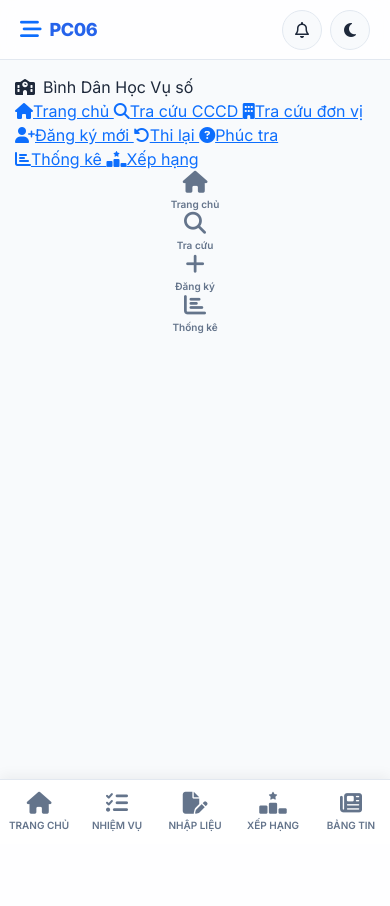
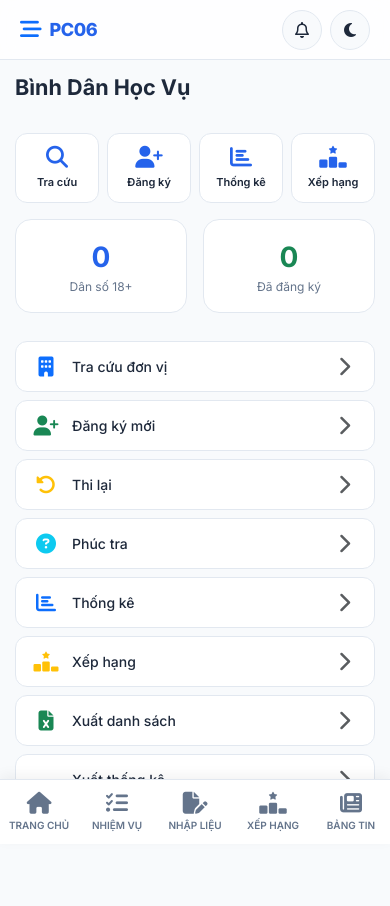
Before and after one commit to NguyenVanThe30081994/PC06Offline, a Python web app: template templates/bdhv_base_mobile.html in a window 390 px wide. Before the commit the page ends 831 px from the top, so only its background shows below. Run offline with Jinja, Linux system fonts and the light colour scheme; the template is opened without the code that fills it, so the values that code supplies are empty.

Commit message:
Update bdhv_base_mobile.html

```diff
--- a/templates/bdhv_base_mobile.html
+++ b/templates/bdhv_base_mobile.html
@@ -1,187 +1,261 @@
 {% extends "base_mobile.html" %}
 
-{% block extra_head %}
+{% block title %}Bình Dân Học Vụ - PC06 Mobile{% endblock %}
+
+{% block head %}
 <style>
-/* BDHV Mobile Sidebar */
-.bdhv-sidebar {
+/* BDHV Mobile - Clean Mobile Design */
+.bdhv-card {
     background: var(--bg-surface);
-    border-bottom: 1px solid var(--border);
-    padding: 0;
+    border: 1px solid var(--border);
+    border-radius: 16px;
+    padding: 16px;
+    margin-bottom: 12px;
 }
 
-.bdhv-menu {
-    display: flex;
-    flex-direction: column;
-    gap: 2px;
-    padding: 8px;
+.bdhv-card-header {
+    font-size: 15px;
+    font-weight: 700;
+    color: var(--text-main);
+    margin-bottom: 8px;
 }
 
-.bdhv-menu-title {
-    font-size: 11px;
+.bdhv-stat {
+    font-size: 28px;
     font-weight: 700;
-    text-transform: uppercase;
-    letter-spacing: 1px;
-    color: var(--text-muted);
-    padding: 8px;
-    opacity: 0.85;
+    color: var(--primary);
 }
 
-.bdhv-item {
-    padding: 12px 16px;
-    border-radius: 8px;
+.bdhv-stat-label {
+    font-size: 12px;
+    color: var(--text-muted);
+}
+
+.bdhv-menu-item {
+    display: flex;
+    align-items: center;
+    gap: 12px;
+    padding: 14px 16px;
+    background: var(--bg-surface);
+    border: 1px solid var(--border);
+    border-radius: 12px;
+    margin-bottom: 8px;
     color: var(--text-main);
     text-decoration: none;
     font-weight: 500;
     font-size: 14px;
-    background: var(--bg-surface);
-    border: 1px solid var(--border);
-    display: flex;
-    align-items: center;
-    gap: 10px;
 }
 
-.bdhv-item i {
-    font-size: 18px;
-    color: var(--primary);
-}
-
-.bdhv-item.active {
+.bdhv-menu-item:active {
+    transform: scale(0.98);
     background: var(--primary);
     color: #fff;
 }
 
-.bdhv-item.active i {
-    color: #fff;
+.bdhv-menu-item i {
+    font-size: 20px;
+    width: 28px;
+    text-align: center;
 }
 
-.bdhv-divider {
-    height: 1px;
-    background: var(--border);
-    margin: 8px;
+.bdhv-menu-item .badge {
+    margin-left: auto;
+    font-size: 12px;
 }
 
-/* Mobile Cards */
-.bdhv-card {
-    background: var(--bg-surface);
+/* Form Styles */
+.bdhv-form-input {
+    width: 100%;
+    padding: 14px;
     border: 1px solid var(--border);
     border-radius: 12px;
-    margin-bottom: 16px;
-    overflow: hidden;
-}
-
-.bdhv-card-header {
-    padding: 12px 16px;
-    border-bottom: 1px solid var(--border);
-    font-weight: 600;
-    background: var(--bg-body);
-}
-
-.bdhv-card-body {
-    padding: 16px;
-}
-
-/* Form mobile */
-.bdhv-form-group {
-    margin-bottom: 16px;
-}
-
-.bdhv-form-label {
-    font-weight: 500;
-    margin-bottom: 6px;
-    display: block;
-}
-
-.bdhv-form-input {
-    width: 100%;
-    padding: 12px;
-    border: 1px solid var(--border);
-    border-radius: 8px;
     background: var(--bg-surface);
     color: var(--text-main);
     font-size: 14px;
 }
 
 .bdhv-btn {
-    padding: 12px 20px;
-    border-radius: 8px;
-    font-weight: 600;
-    text-align: center;
-    background: var(--primary);
-    color: #fff;
+    padding: 14px 24px;
+    border-radius: 12px;
+    font-weight: 700;
+    font-size: 14px;
     border: none;
     width: 100%;
 }
 
-.bdhv-btn secondary {
+.bdhv-btn-primary {
+    background: var(--primary);
+    color: #fff;
+}
+
+.bdhv-btn-secondary {
     background: var(--bg-surface);
     color: var(--text-main);
     border: 1px solid var(--border);
+}
+
+.bdhv-select {
+    width: 100%;
+    padding: 14px;
+    border: 1px solid var(--border);
+    border-radius: 12px;
+    background: var(--bg-surface);
+    color: var(--text-main);
+    font-size: 14px;
+}
+
+/* Table */
+.bdhv-table {
+    width: 100%;
+    border-collapse: collapse;
+}
+
+.bdhv-table th {
+    padding: 12px;
+    text-align: left;
+    font-size: 12px;
+    font-weight: 700;
+    color: var(--text-muted);
+    border-bottom: 1px solid var(--border);
+}
+
+.bdhv-table td {
+    padding: 14px 12px;
+    font-size: 13px;
+    border-bottom: 1px solid var(--border);
+}
+
+/* Quick Actions */
+.bdhv-quick-actions {
+    display: grid;
+    grid-template-columns: repeat(4, 1fr);
+    gap: 8px;
+    padding: 16px 0;
+}
+
+.bdhv-quick-btn {
+    display: flex;
+    flex-direction: column;
+    align-items: center;
+    gap: 6px;
+    padding: 12px 8px;
+    background: var(--bg-surface);
+    border: 1px solid var(--border);
+    border-radius: 12px;
+    color: var(--text-main);
+    font-size: 11px;
+    font-weight: 600;
+    text-decoration: none;
+}
+
+.bdhv-quick-btn i {
+    font-size: 22px;
+    color: var(--primary);
 }
 </style>
 {% endblock %}
 
 {% block content %}
-<div class="page-content">
-    <!-- Mobile Sidebar / Menu -->
-    <div class="bdhv-sidebar">
-        <div class="bdhv-menu-title">
-            <i class="fa-solid fa-school me-2"></i>Bình Dân Học Vụ số
+<div class="animate__animated animate__fadeIn">
+    <!-- Header -->
+    <div class="d-flex justify-content-between align-items-center mb-3">
+        <h1 class="h4 fw-bold mb-0">Bình Dân Học Vụ</h1>
     </div>
-        <nav class="bdhv-menu">
-            <a href="/bdhv" class="bdhv-item {% if request.endpoint == 'bdhv_bp.index' %}active{% endif %}">
-                <i class="fa-solid fa-house"></i>Trang chủ
+
+    <!-- Quick Actions -->
+    <div class="bdhv-quick-actions">
+        <a href="/bdhv/tra-cuu" class="bdhv-quick-btn">
+            <i class="fa-solid fa-search"></i>Tra cứu
         </a>
-            <a href="/bdhv/tra-cuu" class="bdhv-item {% if request.endpoint == 'bdhv_bp.tra_cuu' %}active{% endif %}">
-                <i class="fa-solid fa-search"></i>Tra cứu CCCD
+        <a href="/bdhv/dang-ky" class="bdhv-quick-btn">
+            <i class="fa-solid fa-user-plus"></i>Đăng ký
         </a>
-            <a href="/bdhv/tra-cuu-don-vi" class="bdhv-item {% if request.endpoint == 'bdhv_bp.tra_cuu_don_vi' %}active{% endif %}">
-                <i class="fa-solid fa-building"></i>Tra cứu đơn vị
-            </a>
-            <div class="bdhv-divider"></div>
-            <a href="/bdhv/dang-ky" class="bdhv-item {% if request.endpoint == 'bdhv_bp.dang_ky' %}active{% endif %}">
-                <i class="fa-solid fa-user-plus"></i>Đăng ký mới
-            </a>
-            <a href="/bdhv/thi-lai" class="bdhv-item {% if request.endpoint == 'bdhv_bp.thi_lai' %}active{% endif %}">
-                <i class="fa-solid fa-rotate-left"></i>Thi lại
-            </a>
-            <a href="/bdhv/phuc-tra" class="bdhv-item {% if request.endpoint == 'bdhv_bp.phuc_tra' %}active{% endif %}">
-                <i class="fa-solid fa-question-circle"></i>Phúc tra
-            </a>
-            <div class="bdhv-divider"></div>
-            <a href="/bdhv/thong-ke" class="bdhv-item {% if request.endpoint == 'bdhv_bp.thong_ke' %}active{% endif %}">
+        <a href="/bdhv/thong-ke" class="bdhv-quick-btn">
             <i class="fa-solid fa-chart-bar"></i>Thống kê
         </a>
-            <a href="/bdhv/xep-hang" class="bdhv-item {% if request.endpoint == 'bdhv_bp.xep_hang' %}active{% endif %}">
+        <a href="/bdhv/xep-hang" class="bdhv-quick-btn">
             <i class="fa-solid fa-ranking-star"></i>Xếp hạng
         </a>
-            {% if session.get('is_admin') %}
-            <div class="bdhv-divider"></div>
-            <a href="/bdhv/database" class="bdhv-item {% if request.endpoint == 'bdhv_bp.database' %}active{% endif %}">
-                <i class="fa-solid fa-database"></i>Database
-            </a>
-            {% endif %}
-        </nav>
     </div>
 
     <!-- Main Content -->
-    <div class="bdhv-content">
-        {% block bdhv_content %}{% endblock %}
+    {% block bdhv_content %}
+
+    <!-- Default: Home Stats -->
+    <div class="row g-3 mb-3">
+        <div class="col-6">
+            <div class="bdhv-card text-center">
+                <div class="bdhv-stat">{{ total_18 or 0 }}</div>
+                <div class="bdhv-stat-label">Dân số 18+</div>
+            </div>
+        </div>
+        <div class="col-6">
+            <div class="bdhv-card text-center">
+                <div class="bdhv-stat text-success">{{ total_dang_ky or 0 }}</div>
+                <div class="bdhv-stat-label">Đã đăng ký</div>
+            </div>
+        </div>
     </div>
 
-    <!-- Footer Nav -->
-    <div class="mobile-nav">
-        <a href="/bdhv" class="nav-item">
-            <i class="fa-solid fa-house"></i><span>Trang chủ</span>
+    <!-- Menu Links -->
+    <div class="mb-3">
+        <a href="/bdhv/tra-cuu-don-vi" class="bdhv-menu-item">
+            <i class="fa-solid fa-building text-primary"></i>
+            Tra cứu đơn vị
+            <i class="fa-solid fa-chevron-right text-muted ms-auto"></i>
         </a>
-        <a href="/bdhv/tra-cuu" class="nav-item">
-            <i class="fa-solid fa-search"></i><span>Tra cứu</span>
+
+        <a href="/bdhv/dang-ky" class="bdhv-menu-item">
+            <i class="fa-solid fa-user-plus text-success"></i>
+            Đăng ký mới
+            <i class="fa-solid fa-chevron-right text-muted ms-auto"></i>
         </a>
-        <a href="/bdhv/dang-ky" class="nav-item">
-            <i class="fa-solid fa-plus"></i><span>Đăng ký</span>
+
+        <a href="/bdhv/thi-lai" class="bdhv-menu-item">
+            <i class="fa-solid fa-rotate-left text-warning"></i>
+            Thi lại
+            <i class="fa-solid fa-chevron-right text-muted ms-auto"></i>
         </a>
-        <a href="/bdhv/thong-ke" class="nav-item">
-            <i class="fa-solid fa-chart-bar"></i><span>Thống kê</span>
+
+        <a href="/bdhv/phuc-tra" class="bdhv-menu-item">
+            <i class="fa-solid fa-question-circle text-info"></i>
+            Phúc tra
+            <i class="fa-solid fa-chevron-right text-muted ms-auto"></i>
+        </a>
+
+        <a href="/bdhv/thong-ke" class="bdhv-menu-item">
+            <i class="fa-solid fa-chart-bar text-primary"></i>
+            Thống kê
+            <i class="fa-solid fa-chevron-right text-muted ms-auto"></i>
+        </a>
+
+        <a href="/bdhv/xep-hang" class="bdhv-menu-item">
+            <i class="fa-solid fa-ranking-star text-warning"></i>
+            Xếp hạng
+            <i class="fa-solid fa-chevron-right text-muted ms-auto"></i>
+        </a>
+
+        {% if session.get('is_admin') %}
+        <a href="/bdhv/database" class="bdhv-menu-item">
+            <i class="fa-solid fa-database text-danger"></i>
+            Database
+            <i class="fa-solid fa-chevron-right text-muted ms-auto"></i>
+        </a>
+        {% endif %}
+
+        <a href="/bdhv/export/danh-sach" class="bdhv-menu-item">
+            <i class="fa-solid fa-file-excel text-success"></i>
+            Xuất danh sách
+            <i class="fa-solid fa-chevron-right text-muted ms-auto"></i>
+        </a>
+
+        <a href="/bdhv/export/thong-ke" class="bdhv-menu-item">
+            <i class="fa-solid fa-file-chart-pie text-info"></i>
+            Xuất thống kê
+            <i class="fa-solid fa-chevron-right text-muted ms-auto"></i>
         </a>
     </div>
+
+    {% endblock %}
 </div>
 {% endblock %}
```
Lines whose indentation alone changed are shown as unchanged.
